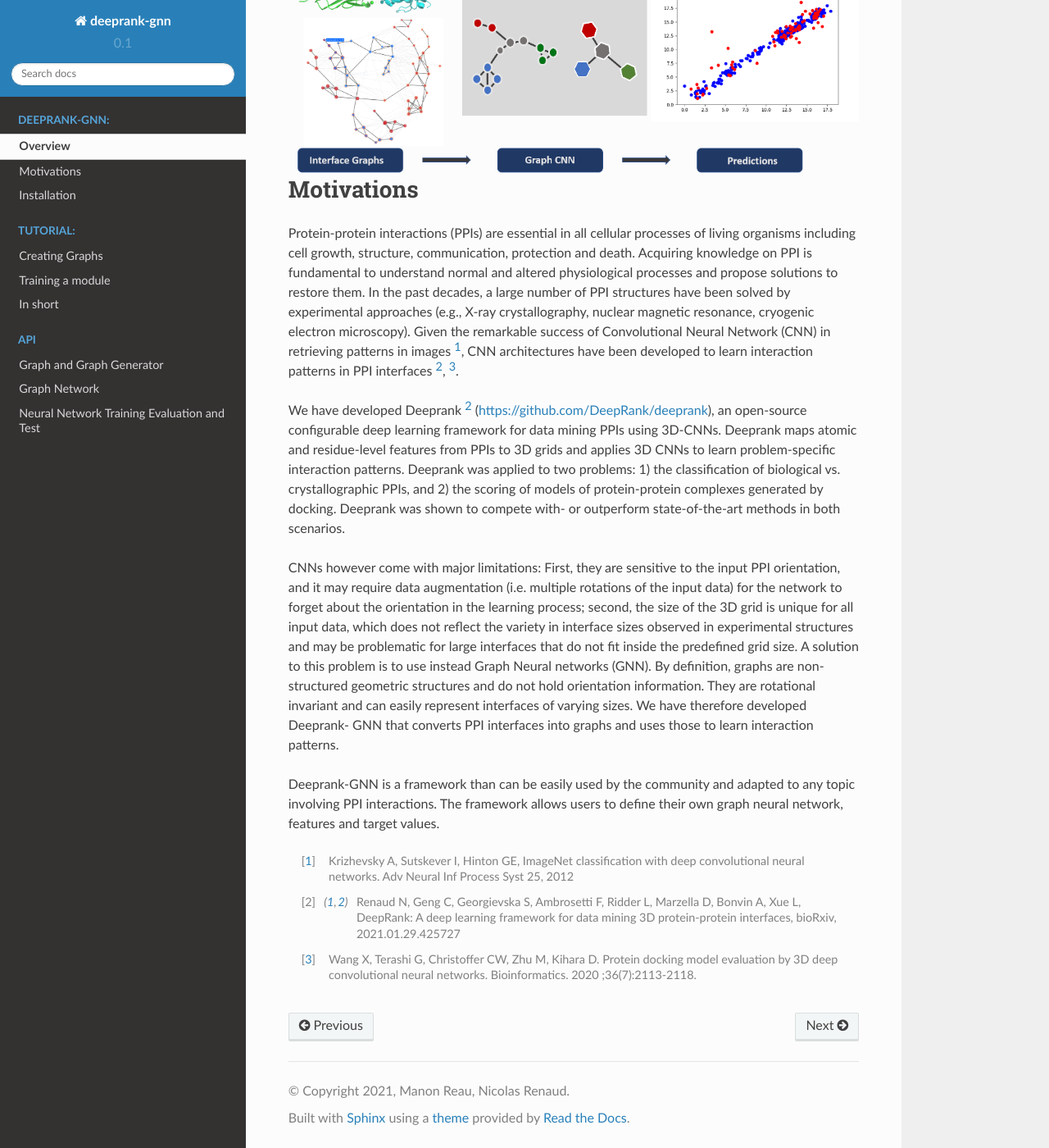
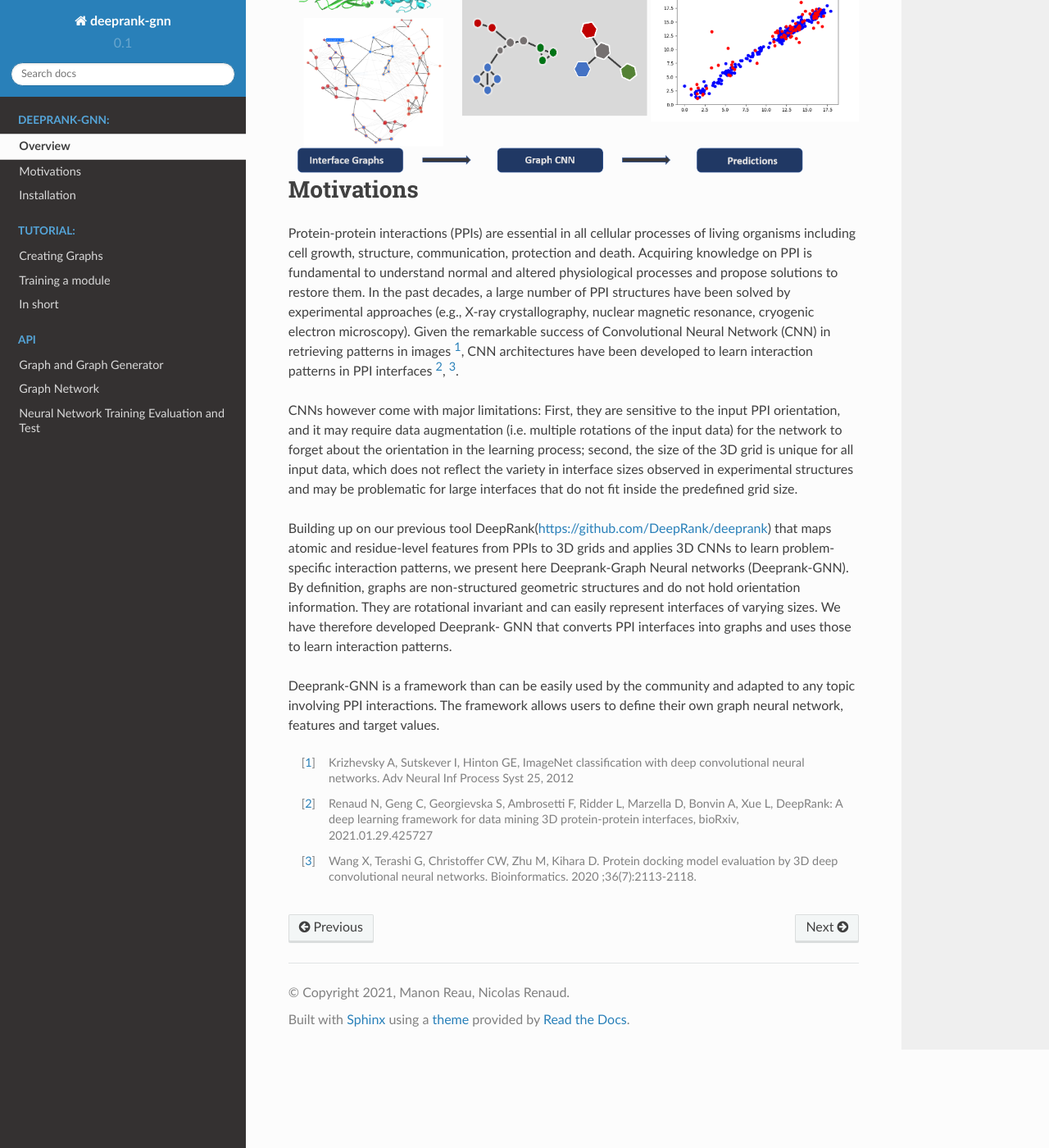
Before and after one commit to DeepRank/Deeprank-GNN, a Sphinx documentation site: the page built from docs/overview.rst, in a window 1280 px wide and 1400 px high, scrolled down 345 px. Shown: the whole window at 82% size. Built offline with Sphinx 7.4.7 and the Read the Docs theme 2.0.0, drawn with Linux system fonts in a browser that asks for light colours.

Commit message:
Update overview.rst

```diff
--- a/docs/overview.rst
+++ b/docs/overview.rst
@@ -19,19 +19,13 @@ approaches (e.g., X-ray crystallography, nuclear magnetic resonance, cryogenic e
 Given the remarkable success of Convolutional Neural Network (CNN) in retrieving patterns in images [1]_,
 CNN architectures have been developed to learn interaction patterns in PPI interfaces [2]_, [3]_.
 
-We have developed Deeprank [2]_ (https://github.com/DeepRank/deeprank), an open-source
-configurable deep learning framework for data mining PPIs using 3D-CNNs. Deeprank maps atomic and
-residue-level features from PPIs to 3D grids and applies 3D CNNs to learn problem-specific interaction
-patterns. Deeprank was applied to two problems: 1) the classification of biological vs. crystallographic
-PPIs, and 2) the scoring of models of protein-protein complexes generated by docking. Deeprank was
-shown to compete with- or outperform state-of-the-art methods in both scenarios.
-
 CNNs however come with major limitations: First, they are sensitive to the input PPI
 orientation, and it may require data augmentation (i.e. multiple rotations of the input data) for the
 network to forget about the orientation in the learning process; second, the size of the 3D grid is
 unique for all input data, which does not reflect the variety in interface sizes observed in experimental
 structures and may be problematic for large interfaces that do not fit inside the predefined grid size.
-A solution to this problem is to use instead Graph Neural networks (GNN). By definition, graphs are
+
+Building up on our previous tool DeepRank(https://github.com/DeepRank/deeprank) that maps atomic and residue-level features from PPIs to 3D grids and applies 3D CNNs to learn problem-specific interaction patterns, we present here Deeprank-Graph Neural networks (Deeprank-GNN). By definition, graphs are
 non-structured geometric structures and do not hold orientation information. They are rotational
 invariant and can easily represent interfaces of varying sizes. We have therefore developed Deeprank-
 GNN that converts PPI interfaces into graphs and uses those to learn interaction patterns.
```
